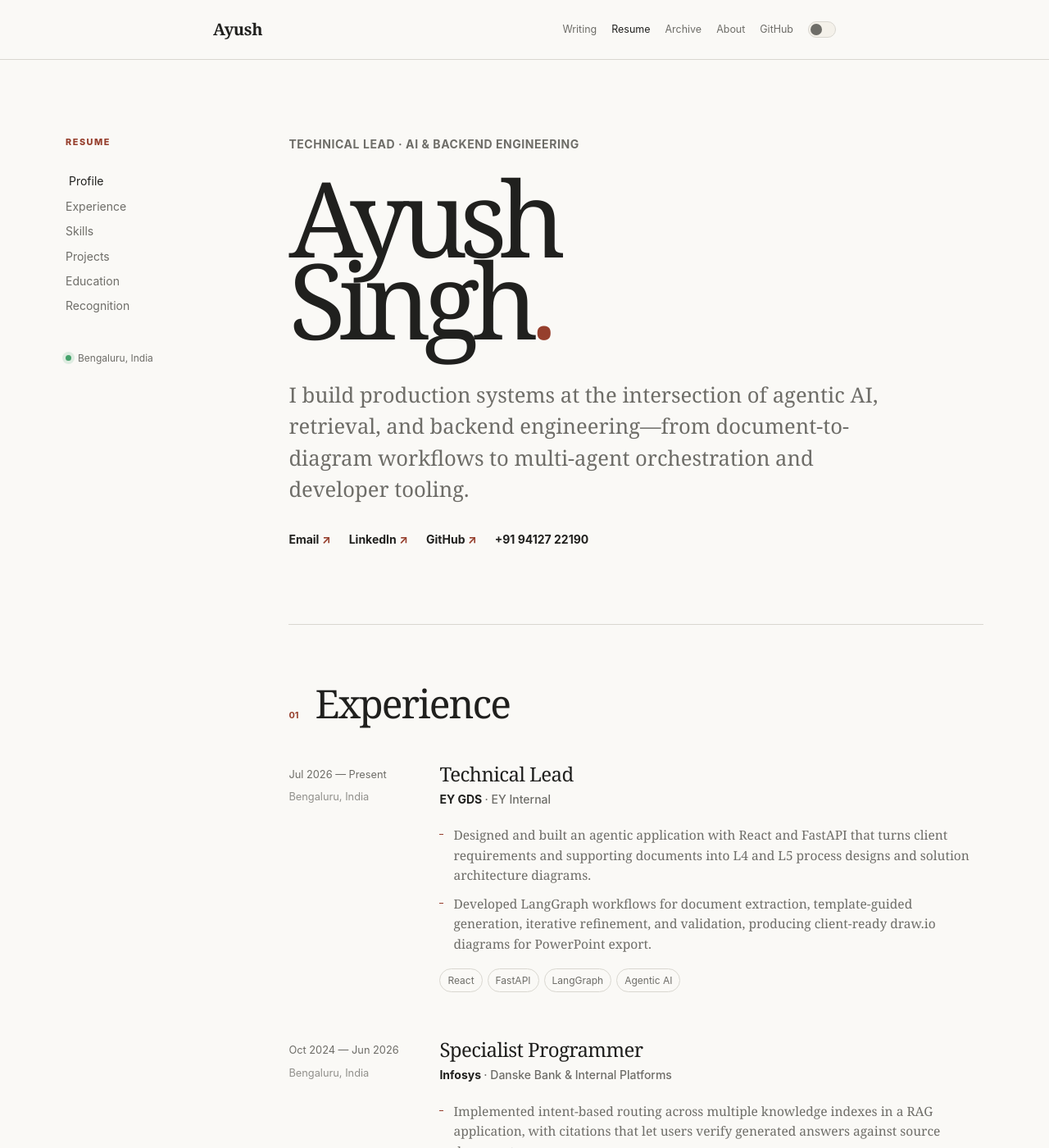
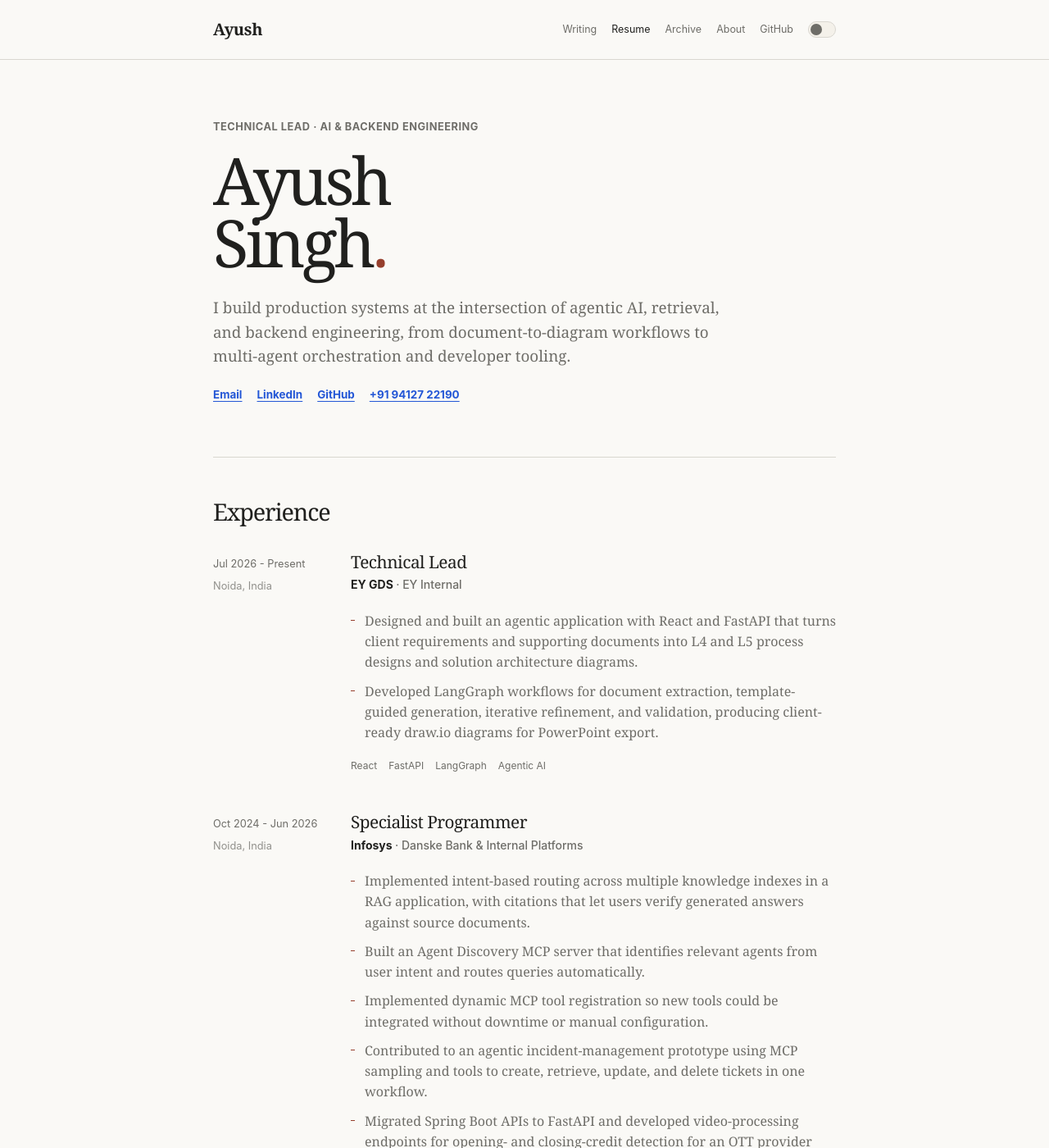
Before and after one commit to ayush52056/ayush52056.github.io, a Jekyll site: the page built from resume.md, in a window 1280 px wide and 1400 px high. Shown: the whole window at 82% size. Built offline with Jekyll 4.4.1, drawn with Linux system fonts in a browser that asks for light colours; some of the changed text lies outside the part shown.

Commit message:
style(resume): simplify profile layout

```diff
--- a/_layouts/default.html
+++ b/_layouts/default.html
@@ -34,7 +34,7 @@
     <link rel="icon" href="{{ '/assets/favicon.ico' | relative_url }}" sizes="any">
     <link rel="icon" type="image/png" href="{{ '/assets/favicon.png' | relative_url }}" sizes="64x64">
     <link rel="apple-touch-icon" href="{{ '/assets/apple-touch-icon.png' | relative_url }}">
-    <link rel="stylesheet" href="{{ '/assets/main.css?v=20260915' | relative_url }}">
+    <link rel="stylesheet" href="{{ '/assets/main.css?v=20260915-2' | relative_url }}">
     <link rel="alternate" type="application/atom+xml" title="{{ site.title | escape }}" href="{{ '/feed.xml' | relative_url }}">
     <script type="application/ld+json">
       {
@@ -47,7 +47,7 @@
         "author": { "@type": "Person", "name": {{ site.author | jsonify }} }
       }
     </script>
-    <script src="{{ '/assets/main.js?v=20260915' | relative_url }}" defer></script>
+    <script src="{{ '/assets/main.js?v=20260915-2' | relative_url }}" defer></script>
   </head>
   <body>
     <a class="skip-link" href="#content">Skip to content</a>
--- a/_layouts/resume.html
+++ b/_layouts/resume.html
@@ -2,21 +2,6 @@
 layout: default
 ---
 
-<div class="resume-shell shell">
-  <aside class="resume-sidebar" aria-label="Resume navigation">
-    <p class="resume-kicker">Resume</p>
-    <nav class="resume-toc">
-      <a href="#profile">Profile</a>
-      <a href="#experience">Experience</a>
-      <a href="#skills">Skills</a>
-      <a href="#projects">Projects</a>
-      <a href="#education">Education</a>
-      <a href="#recognition">Recognition</a>
-    </nav>
-    <p class="resume-availability"><span aria-hidden="true"></span> Bengaluru, India</p>
-  </aside>
-
-  <article class="resume-content">
-    {{ content }}
-  </article>
-</div>
+<article class="resume-shell shell">
+  {{ content }}
+</article>
--- a/assets/main.css
+++ b/assets/main.css
@@ -743,3 +743,43 @@ a { color: inherit; }
   .education-row > div:last-child { text-align: left; }
   .recognition-list li { grid-template-columns: 1fr; gap: 7px; }
 }
+
+/* Simple resume layout */
+.resume-shell {
+  display: block;
+  width: min(calc(100% - 40px), 760px);
+  padding: 72px 0 100px;
+}
+
+.resume-hero { padding-bottom: 64px; }
+.resume-role { margin-bottom: 16px; color: var(--muted); font-size: .8rem; }
+.resume-hero h1 { font-size: clamp(3rem, 9vw, 5rem); line-height: .95; letter-spacing: -.05em; }
+.resume-summary { max-width: 650px; margin: 28px 0 22px; font-size: 1.18rem; line-height: 1.55; }
+.resume-contact { gap: 8px 18px; }
+.resume-contact a { color: var(--link); font-size: .84rem; text-decoration: underline; text-decoration-thickness: 1px; text-underline-offset: 3px; }
+.resume-section { padding: 52px 0; }
+.resume-section-title { margin-bottom: 34px; }
+.resume-section-title h2 { font-size: 1.8rem; }
+.experience-item { grid-template-columns: 140px minmax(0, 1fr); gap: 28px; padding-bottom: 46px; }
+.experience-body h3 { font-size: 1.3rem; }
+.experience-body li { font-size: 1rem; }
+.tech-list { gap: 5px 14px; }
+.tech-list span { padding: 0; border: 0; border-radius: 0; font-size: .75rem; }
+.capability-grid { display: block; border: 0; }
+.capability-grid div { min-height: 0; padding: 20px 0; border: 0; border-bottom: 1px solid var(--border); }
+.capability-grid div:first-child { border-top: 1px solid var(--border); }
+.capability-grid p { margin: 0 0 8px; }
+.capability-grid h3 { font-size: 1rem; }
+.project-grid { display: block; }
+.project-card { min-height: 0; padding: 24px 0; border: 0; border-bottom: 1px solid var(--border); background: transparent; }
+.project-card:first-child { border-top: 1px solid var(--border); }
+.project-card:hover { transform: none; border-color: var(--border); }
+.project-card h3 { margin: 9px 0; font-size: 1.35rem; }
+.project-card small { margin-top: 12px; padding: 0; }
+
+@media (max-width: 760px) {
+  .resume-shell { width: min(calc(100% - 32px), 760px); padding: 52px 0 80px; }
+  .resume-hero { padding-bottom: 52px; }
+  .experience-item { grid-template-columns: 1fr; gap: 12px; }
+  .experience-meta span { display: block; }
+}
--- a/assets/main.js
+++ b/assets/main.js
@@ -57,21 +57,4 @@ document.addEventListener("DOMContentLoaded", () => {
     container.append(button);
   });
 
-  const resumeLinks = [...document.querySelectorAll(".resume-toc a")];
-  const resumeSections = resumeLinks
-    .map((link) => document.querySelector(link.getAttribute("href")))
-    .filter(Boolean);
-
-  if (resumeSections.length && "IntersectionObserver" in window) {
-    const sectionObserver = new IntersectionObserver((entries) => {
-      entries.forEach((entry) => {
-        if (!entry.isIntersecting) return;
-        resumeLinks.forEach((link) => {
-          link.classList.toggle("is-active", link.getAttribute("href") === `#${entry.target.id}`);
-        });
-      });
-    }, { rootMargin: "-25% 0px -65%", threshold: 0 });
-
-    resumeSections.forEach((section) => sectionObserver.observe(section));
-  }
 });
--- a/resume.md
+++ b/resume.md
@@ -8,20 +8,20 @@ description: Ayush Singh is a Technical Lead building agentic AI, RAG, backend,
 <header class="resume-hero" id="profile">
   <p class="resume-role">Technical Lead · AI & Backend Engineering</p>
   <h1>Ayush<br>Singh<span>.</span></h1>
-  <p class="resume-summary">I build production systems at the intersection of agentic AI, retrieval, and backend engineering—from document-to-diagram workflows to multi-agent orchestration and developer tooling.</p>
+  <p class="resume-summary">I build production systems at the intersection of agentic AI, retrieval, and backend engineering, from document-to-diagram workflows to multi-agent orchestration and developer tooling.</p>
   <div class="resume-contact" aria-label="Contact links">
-    <a href="mailto:ayush.52056@gmail.com">Email <span>↗</span></a>
-    <a href="https://www.linkedin.com/in/ayush-singh-601951188/">LinkedIn <span>↗</span></a>
-    <a href="https://github.com/ayush52056">GitHub <span>↗</span></a>
+    <a href="mailto:ayush.52056@gmail.com">Email</a>
+    <a href="https://www.linkedin.com/in/ayush-singh-601951188/">LinkedIn</a>
+    <a href="https://github.com/ayush52056">GitHub</a>
     <a href="tel:+919412722190">+91 94127 22190</a>
   </div>
 </header>
 
 <section class="resume-section" id="experience">
-  <div class="resume-section-title"><span>01</span><h2>Experience</h2></div>
+  <div class="resume-section-title"><h2>Experience</h2></div>
 
   <article class="experience-item">
-    <div class="experience-meta"><time>Jul 2026 — Present</time><span>Bengaluru, India</span></div>
+    <div class="experience-meta"><time>Jul 2026 - Present</time><span>Noida, India</span></div>
     <div class="experience-body">
       <h3>Technical Lead</h3>
       <p class="company">EY GDS <span>· EY Internal</span></p>
@@ -34,7 +34,7 @@ description: Ayush Singh is a Technical Lead building agentic AI, RAG, backend,
   </article>
 
   <article class="experience-item">
-    <div class="experience-meta"><time>Oct 2024 — Jun 2026</time><span>Bengaluru, India</span></div>
+    <div class="experience-meta"><time>Oct 2024 - Jun 2026</time><span>Noida, India</span></div>
     <div class="experience-body">
       <h3>Specialist Programmer</h3>
       <p class="company">Infosys <span>· Danske Bank & Internal Platforms</span></p>
@@ -50,7 +50,7 @@ description: Ayush Singh is a Technical Lead building agentic AI, RAG, backend,
   </article>
 
   <article class="experience-item">
-    <div class="experience-meta"><time>Aug 2021 — Oct 2024</time><span>Bengaluru, India</span></div>
+    <div class="experience-meta"><time>Aug 2021 - Oct 2024</time><span>Pune, India</span></div>
     <div class="experience-body">
       <h3>Systems Engineer</h3>
       <p class="company">Tata Consultancy Services <span>· Ericsson 5G NR</span></p>
@@ -66,7 +66,7 @@ description: Ayush Singh is a Technical Lead building agentic AI, RAG, backend,
 </section>
 
 <section class="resume-section" id="skills">
-  <div class="resume-section-title"><span>02</span><h2>Capabilities</h2></div>
+  <div class="resume-section-title"><h2>Capabilities</h2></div>
   <div class="capability-grid">
     <div><p>01 / Engineering</p><h3>Python, SQL, JavaScript, React, FastAPI, REST APIs, OOP, MongoDB, system design</h3></div>
     <div><p>02 / Generative AI</p><h3>LLMs, Azure OpenAI, RAG, agentic AI, context and prompt engineering, tool calling, LangChain, LangGraph</h3></div>
@@ -77,31 +77,31 @@ description: Ayush Singh is a Technical Lead building agentic AI, RAG, backend,
 </section>
 
 <section class="resume-section" id="projects">
-  <div class="resume-section-title"><span>03</span><h2>Selected Projects</h2></div>
+  <div class="resume-section-title"><h2>Selected Projects</h2></div>
   <div class="project-grid">
     <a class="project-card" href="https://ayush52056.pythonanywhere.com/blog/">
       <span>Web application</span><h3>Publishing platform</h3>
       <p>A deployed Django application with complete post creation, editing, updating, and deletion flows.</p>
-      <small>Python · Django · PostgreSQL <b>↗</b></small>
+      <small>Python · Django · PostgreSQL</small>
     </a>
     <a class="project-card" href="https://conut-ls.onrender.com/">
       <span>Developer tool</span><h3>Link shortener</h3>
       <p>A bit.ly-style web application that shortens URLs and reports click activity.</p>
-      <small>Django · Web analytics <b>↗</b></small>
+      <small>Django · Web analytics</small>
     </a>
   </div>
 </section>
 
 <section class="resume-section" id="education">
-  <div class="resume-section-title"><span>04</span><h2>Education</h2></div>
+  <div class="resume-section-title"><h2>Education</h2></div>
   <div class="education-row">
     <div><h3>Bachelor of Technology in Information Technology</h3><p>IMS Engineering College · Ghaziabad, Uttar Pradesh</p></div>
-    <div><time>2017 — 2021</time><strong>CGPA 8.86</strong></div>
+    <div><time>2017 - 2021</time><strong>CGPA 8.86</strong></div>
   </div>
 </section>
 
 <section class="resume-section" id="recognition">
-  <div class="resume-section-title"><span>05</span><h2>Recognition</h2></div>
+  <div class="resume-section-title"><h2>Recognition</h2></div>
   <ul class="recognition-list">
     <li><span>Microsoft</span><p>Azure Solutions Architect Expert, Azure Administrator Associate, Azure AI Fundamentals, Azure Data Fundamentals, and Azure Fundamentals</p></li>
     <li><span>AWS</span><p>Certified AI Practitioner</p></li>
@@ -110,8 +110,3 @@ description: Ayush Singh is a Technical Lead building agentic AI, RAG, backend,
     <li><span>Hackathons</span><p>Winner of Microsoft’s Get Set Azure! Edition 2; first at SPARK-18 and third at SPARK-19.</p></li>
   </ul>
 </section>
-
-<footer class="resume-cta">
-  <p>Have a complex system to build?</p>
-  <a href="mailto:ayush.52056@gmail.com">Let’s talk <span>↗</span></a>
-</footer>
```
